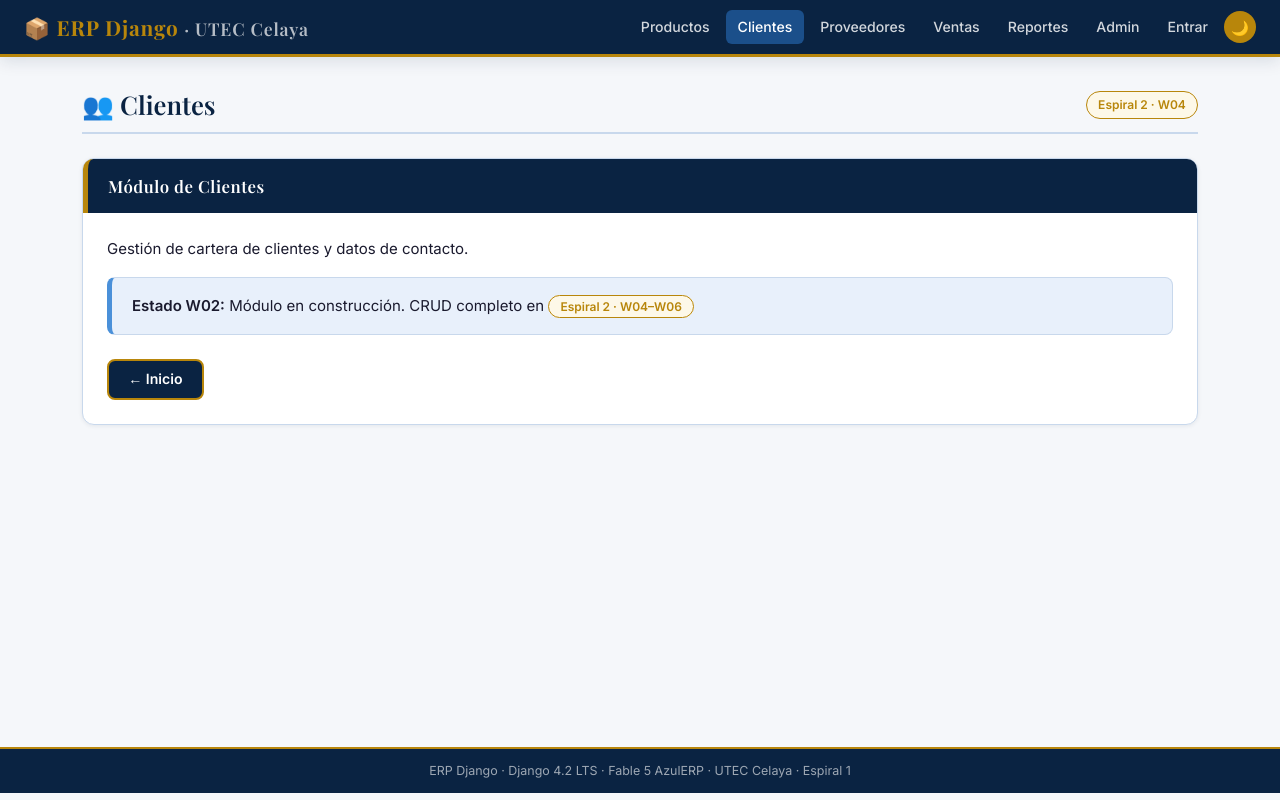
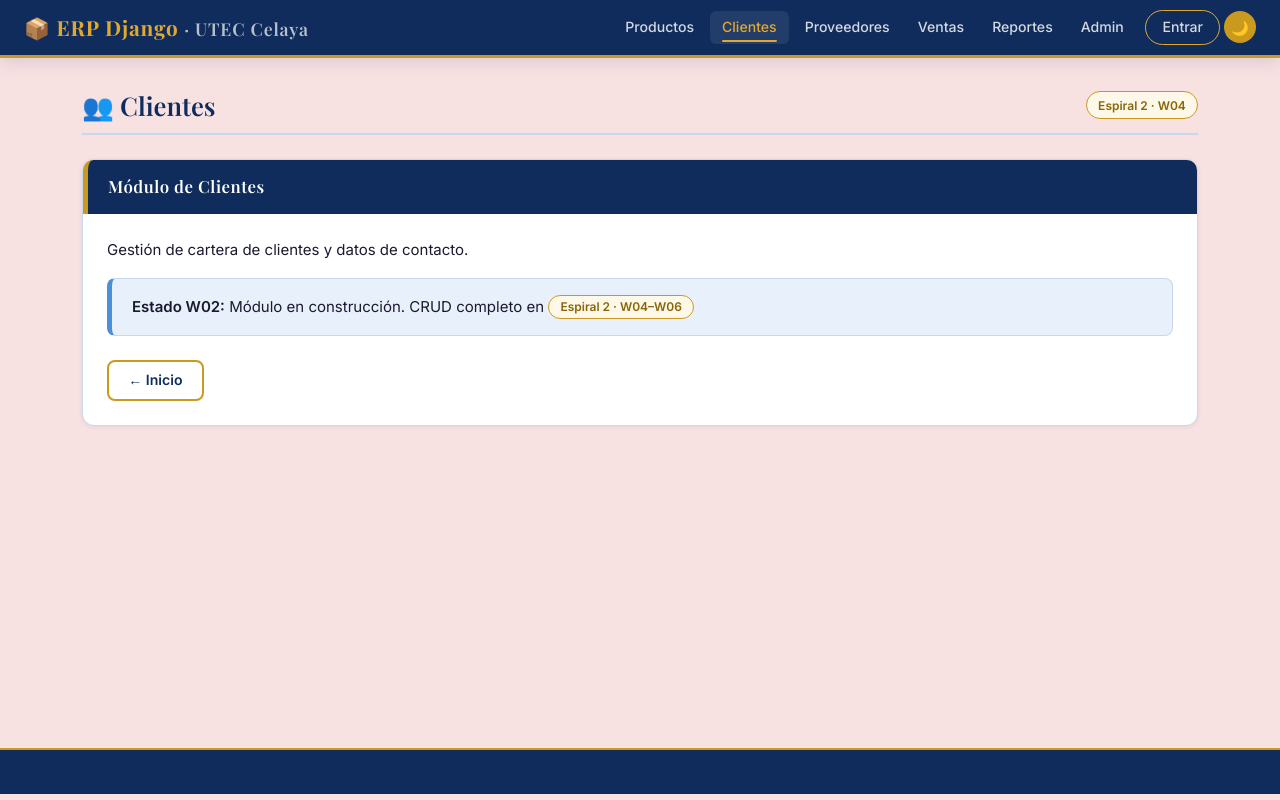
Before and after one commit to fsanchezv2528-pixel/es-django-utec, a Django app: page /clientes/ in a window 1280 px wide. Run offline with Django 4.2, Linux system fonts and the light colour scheme.

Commit message:
Personalización: paleta azul/dorado, menú, fondo y botones

```diff
--- a/static/erp_custom.css
+++ b/static/erp_custom.css
@@ -1,15 +1,85 @@
-/* Utilidades adicionales de Fable 5 AzulERP.
-   Las variables CSS principales están definidas en base.html. */
+/* Personalización de Fable 5 AzulERP.
+   Los colores base (tokens) viven en base.html.
+   Este archivo añade el estilo del menú, tarjetas y el panel admin. */
 
+/* ── MENÚ SUPERIOR ────────────────────────────────────────────────────── */
+.erp-navbar {
+    position: sticky;
+    top: 0;
+    z-index: 1030;
+}
+.erp-brand { color: var(--clr-amber) !important; }
+
+.erp-nav-link { position: relative; }
+.erp-nav-link::after {
+    content: "";
+    position: absolute;
+    left: .75rem;
+    right: .75rem;
+    bottom: 2px;
+    height: 2px;
+    border-radius: 2px;
+    background: var(--clr-amber);
+    transform: scaleX(0);
+    transform-origin: left;
+    transition: transform .25s ease;
+}
+.erp-nav-link:hover,
+.erp-nav-link.active {
+    background: rgba(255, 255, 255, .08);
+    color: var(--clr-amber) !important;
+}
+.erp-nav-link:hover::after,
+.erp-nav-link.active::after {
+    transform: scaleX(1);
+}
+
+/* Botón Entrar / Salir como píldora dorada */
+.erp-nav-link.erp-nav-cta {
+    border: 1.5px solid var(--clr-amber);
+    border-radius: 999px;
+    padding: .3rem 1rem;
+    margin-left: .35rem;
+}
+.erp-nav-link.erp-nav-cta::after { display: none; }
+.erp-nav-link.erp-nav-cta:hover {
+    background: var(--clr-amber);
+    color: #0F2C5C !important;
+}
+
+/* ── TARJETAS DEL INICIO ──────────────────────────────────────────────── */
 .erp-module-card {
-    transition: transform .2s, box-shadow .2s;
+    border-top: 3px solid transparent;
+    transition: transform .2s, box-shadow .2s, border-color .2s;
     cursor: pointer;
 }
 .erp-module-card:hover {
-    transform: translateY(-3px);
+    transform: translateY(-4px);
     box-shadow: var(--shadow-md);
+    border-top-color: var(--clr-amber);
 }
 
+/* Títulos legibles en modo oscuro */
+[data-theme="dark"] .erp-module-card { --clr-navy: #E6ECF5; }
+[data-theme="dark"] .erp-main h1,
+[data-theme="dark"] .erp-module-card h1,
+[data-theme="dark"] .erp-module-card h2,
+[data-theme="dark"] .erp-module-card h3,
+[data-theme="dark"] .erp-module-card h4,
+[data-theme="dark"] .erp-module-card h5,
+[data-theme="dark"] .erp-module-card h6,
+[data-theme="dark"] .erp-module-card strong,
+[data-theme="dark"] .text-navy {
+    color: #E6ECF5 !important;
+}
+
+/* Dorado más oscuro para texto sobre fondo crema (modo claro) */
+[data-theme="light"] .badge-erp-gold,
+[data-theme="light"] .erp-table tfoot td {
+    color: #8A6508;
+}
+
+/* ── UTILIDADES ───────────────────────────────────────────────────────── */
 .text-gold   { color: var(--clr-gold)  !important; }
 .text-navy   { color: var(--clr-navy)  !important; }
 .bg-navy     { background: var(--clr-navy) !important; }
@@ -20,30 +90,25 @@
     font-size: .9em;
 }
 
-/* ── JAZZMIN: Override de colores con Fable 5 AzulERP ─────────────────── */
+/* ── JAZZMIN (panel admin) ────────────────────────────────────────────── */
+/* El admin no usa los tokens de base.html, por eso los colores van fijos.
+   Azul #0F2C5C · Azul claro #1E5BB8 · Dorado #E0A82E · Dorado oscuro #C8961E */
 
-/* Sidebar color navy */
-.main-sidebar, .sidebar { background-color: #0A2342 !important; }
+.main-sidebar, .sidebar { background-color: #0F2C5C !important; }
+.main-header.navbar { background-color: #0F2C5C !important; }
 
-/* Navbar color navy */
-.main-header.navbar { background-color: #0A2342 !important; }
+.brand-link { border-bottom: 1px solid #C8961E !important; }
+.brand-text  { color: #E0A82E !important; font-weight: 700 !important; }
 
-/* Brand / logo area */
-.brand-link { border-bottom: 1px solid #B8860B !important; }
-.brand-text  { color: #D4AF37 !important; font-weight: 700 !important; }
-
-/* Sidebar links */
 .nav-sidebar .nav-link { color: rgba(255,255,255,.82) !important; }
 .nav-sidebar .nav-link:hover,
 .nav-sidebar .nav-link.active {
-    background-color: #1B4F8A !important;
+    background-color: #1E5BB8 !important;
     color: #FFFFFF !important;
 }
 
-/* Accent: botones y badges en dorado */
 .accent-navy .nav-sidebar .nav-link.active {
-    background-color: #B8860B !important;
+    background-color: #C8961E !important;
 }
 
-/* Footer */
-.main-footer { border-top: 2px solid #B8860B; }
+.main-footer { border-top: 2px solid #C8961E; }
--- a/templates/base.html
+++ b/templates/base.html
@@ -1,9 +1,10 @@
 <!DOCTYPE html>
 <html lang="es" data-theme="light">
 <head>
+    {% load static %}
     <meta charset="UTF-8">
     <meta name="viewport" content="width=device-width, initial-scale=1">
-    <meta name="theme-color" content="#0A2342">
+    <meta name="theme-color" content="#0F2C5C">
     <title>{% block title %}ERP Django{% endblock %} · UTEC Celaya</title>
 
     <!-- Google Fonts: Playfair Display + Inter + JetBrains Mono -->
@@ -18,39 +19,39 @@
 
     <!-- Fable 5 AzulERP — Design System -->
     <style>
-        /* TOKENS MODO DÍA */
+        /* TOKENS MODO DÍA — azul profundo + dorado cálido */
         :root, [data-theme="light"] {
-            --clr-navy   : #0A2342;
-            --clr-royal  : #1B4F8A;
+            --clr-navy   : #0F2C5C;
+            --clr-royal  : #1E5BB8;
             --clr-sky    : #4A90D9;
             --clr-ice    : #E8F0FB;
-            --clr-gold   : #B8860B;
-            --clr-amber  : #D4A017;
+            --clr-gold   : #C99A1E;
+            --clr-amber  : #E0A82E;
             --clr-cream  : #FDF8E8;
-            --clr-bg     : #F5F7FA;
+            --clr-bg     : #F8E1E1;
             --clr-surface: #FFFFFF;
             --clr-text   : #1A1A2E;
             --clr-muted  : #5A6A7E;
             --clr-border : #C8D8EC;
             --clr-danger : #C0392B;
             --clr-ok     : #1A7A4A;
-            --shadow-sm  : 0 1px 4px rgba(10,35,66,.08);
-            --shadow-md  : 0 4px 16px rgba(10,35,66,.12);
+            --shadow-sm  : 0 1px 4px rgba(15,44,92,.08);
+            --shadow-md  : 0 4px 16px rgba(15,44,92,.12);
         }
         /* TOKENS MODO NOCHE */
         [data-theme="dark"] {
-            --clr-navy   : #1E3A5F;
+            --clr-navy   : #407ece;
             --clr-royal  : #2E5F9E;
             --clr-sky    : #6BAEE8;
             --clr-ice    : #1A2A3A;
-            --clr-gold   : #D4AF37;
-            --clr-amber  : #E8C547;
+            --clr-gold   : #E0B13A;
+            --clr-amber  : #EBBE4F;
             --clr-cream  : #2A2510;
-            --clr-bg     : #0D1B2A;
+            --clr-bg     : #2A0E14;
             --clr-surface: #142033;
             --clr-text   : #E2EAF4;
             --clr-muted  : #8AA0B8;
-            --clr-border : #2A3F58;
+            --clr-border : #264366;
             --clr-danger : #E74C3C;
             --clr-ok     : #2ECC71;
             --shadow-sm  : 0 1px 4px rgba(0,0,0,.3);
@@ -144,21 +145,21 @@
         }
         /* BOTONES */
         .btn-erp-primary {
-            background: var(--clr-navy); color: #FFF;
+            background: #FFFFFF; color: #0F2C5C;
             border: 2px solid var(--clr-gold); border-radius: 8px;
             padding: .45rem 1.2rem; font-weight: 600; font-size: .88rem;
             cursor: pointer; text-decoration: none; display: inline-block;
             transition: background .2s, color .2s;
         }
-        .btn-erp-primary:hover { background: var(--clr-gold); color: var(--clr-navy); }
+        .btn-erp-primary:hover { background: var(--clr-gold); color: #0F2C5C; }
         .btn-erp-gold {
-            background: var(--clr-gold); color: var(--clr-navy);
-            border: 2px solid var(--clr-navy); border-radius: 8px;
+            background: #FFFFFF; color: #0F2C5C;
+            border: 2px solid var(--clr-gold); border-radius: 8px;
             padding: .45rem 1.2rem; font-weight: 700;
             cursor: pointer; text-decoration: none; display: inline-block;
             transition: background .2s;
         }
-        .btn-erp-gold:hover { background: var(--clr-amber); }
+        .btn-erp-gold:hover { background: var(--clr-amber); color: #0F2C5C; }
         .btn-erp-danger {
             background: var(--clr-danger); color: #FFF; border: none;
             border-radius: 8px; padding: .4rem 1rem;
@@ -239,11 +240,14 @@
         }
         /* FOOTER */
         .erp-footer {
-            background: var(--clr-navy); color: rgba(255,255,255,.6);
+            background: var(--clr-navy); color: rgba(180, 30, 30, 0);
             text-align: center; font-size: .78rem;
             padding: .75rem; border-top: 2px solid var(--clr-gold);
         }
     </style>
+
+    <!-- Personalización (menú, tarjetas, admin) — va después del sistema de diseño -->
+    <link rel="stylesheet" href="{% static 'erp_custom.css' %}">
     {% block extra_css %}{% endblock %}
 </head>
 
@@ -265,11 +269,11 @@
            class="erp-nav-link {% block nav_reportes %}{% endblock %}">Reportes</a>
         <a href="/admin/" class="erp-nav-link">Admin</a>
         {% if user.is_authenticated %}
-            <a href="/accounts/logout/" class="erp-nav-link">
+            <a href="/accounts/logout/" class="erp-nav-link erp-nav-cta">
                 Salir ({{ user.username }})
             </a>
         {% else %}
-            <a href="/accounts/login/" class="erp-nav-link">Entrar</a>
+            <a href="/accounts/login/" class="erp-nav-link erp-nav-cta">Entrar</a>
         {% endif %}
         <button class="theme-toggle" id="themeBtn" title="Modo claro/oscuro">🌙</button>
     </div>
@@ -298,7 +302,7 @@
 
 <!-- FOOTER -->
 <footer class="erp-footer">
-    ERP Django · Django 4.2 LTS · Fable 5 AzulERP · UTEC Celaya · Espiral 1
+    ERP Django · Django 4.2 LTS · Fable 5 AzulERP · UTEC Celaya · Espiral 3
 </footer>
 
 <!-- Bootstrap JS -->
```
